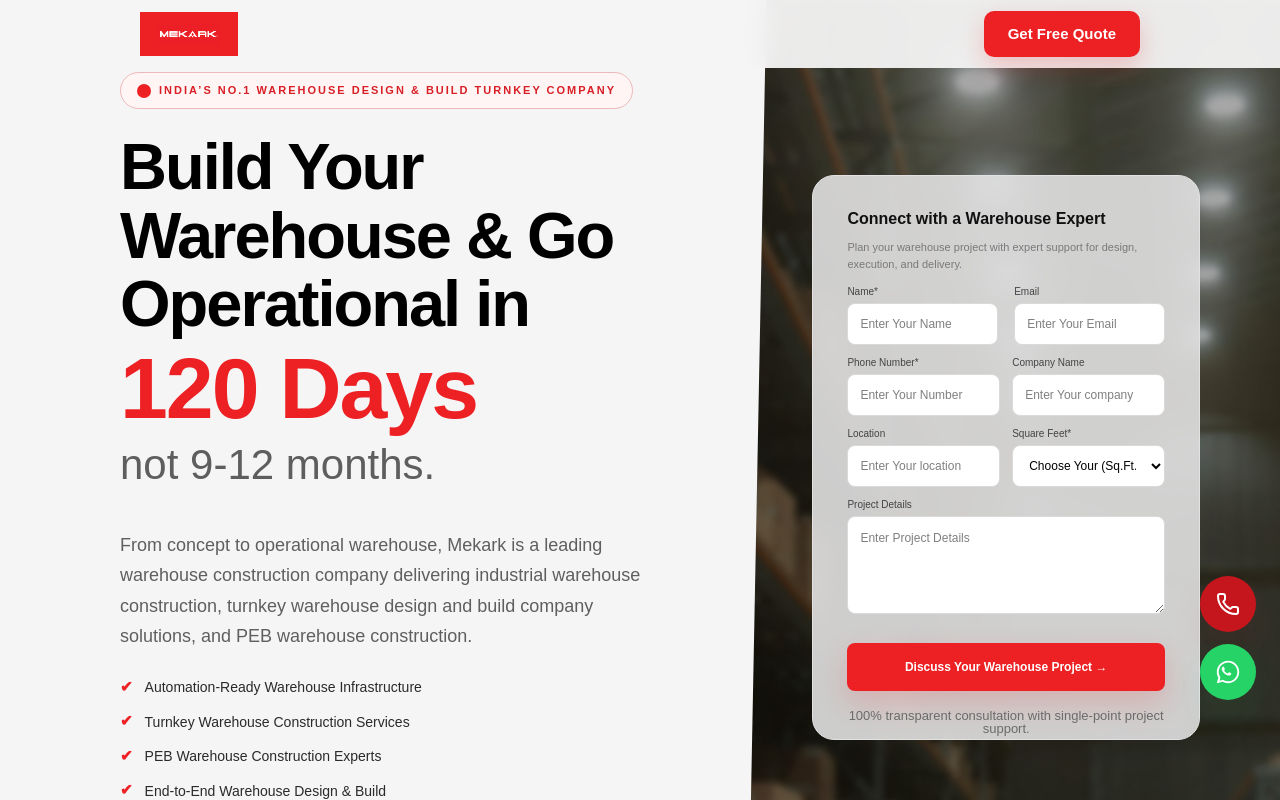
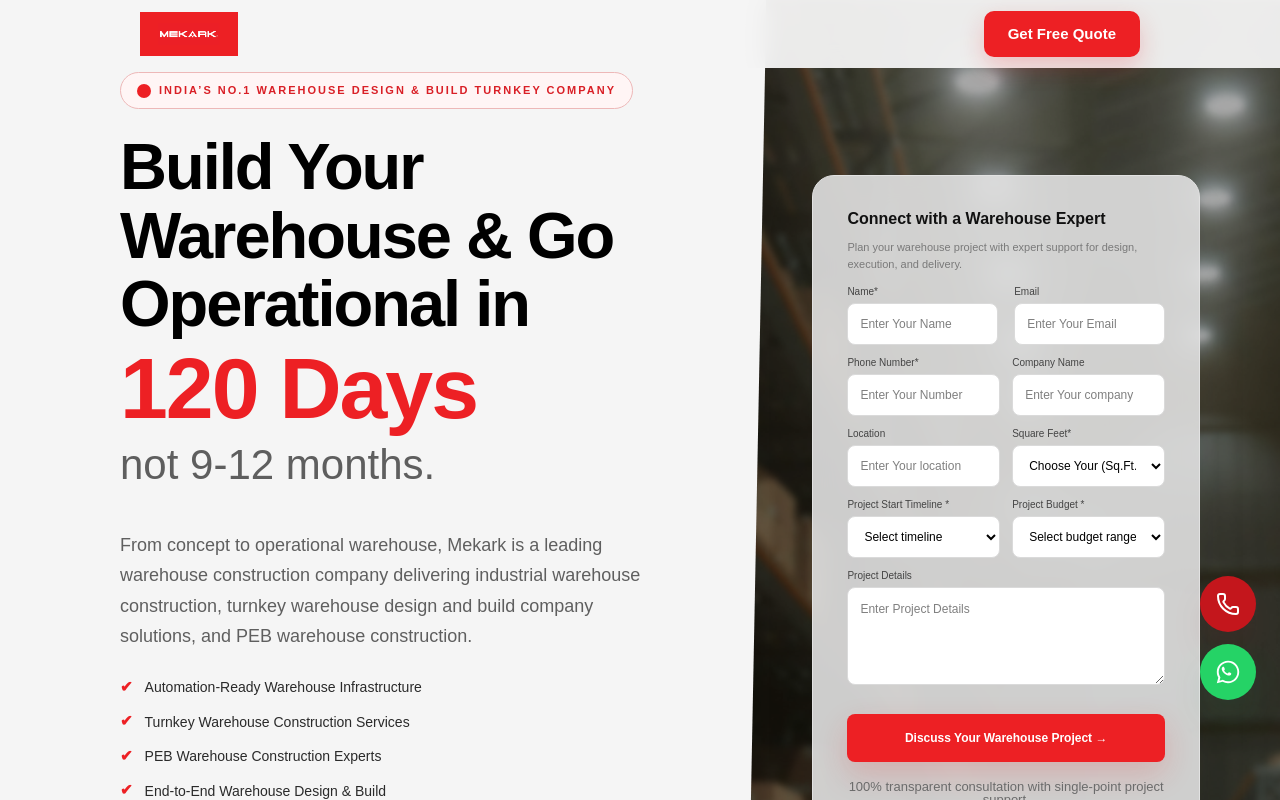
Before and after one commit to mekark/warehouse-building-manufacturer-new, a Next.js app: page / in a window 1280 px wide. Shown: the top 800 px of the page. Built offline with nearby package versions, Linux system fonts and the light colour scheme.

Commit message:
new fixes

```diff
--- a/app/layout.tsx
+++ b/app/layout.tsx
@@ -25,9 +25,9 @@
 });
 
 export const metadata: Metadata = {
-  title: "Mekark Structures Pvt. Ltd.",
+  title: "Mekark Warehouse Construction | Turnkey Industrial Warehouse Design & Build",
   description:
-    "Mekark delivers industrial construction solutions for factories, plant infrastructure, utility systems, and manufacturing facilities.",
+    "Mekark delivers turnkey warehouse construction, PEB warehouse construction, and industrial warehouse design & build solutions across India.",
   icons: {
     icon: "/Images/LogoMekark.png",
     shortcut: "/Images/LogoMekark.png",
--- a/components/BlueprintSection.tsx
+++ b/components/BlueprintSection.tsx
@@ -11,7 +11,21 @@
 ];
 
 const FORM_ENDPOINT = "/api/enquiry-form";
-const THANK_YOU_URL = "https://www.mekark.com/thank-you";
+const THANK_YOU_URL = "https://warehouse.mekark.com/thank-you";
+
+const START_TIMELINES = [
+  "Immediately",
+  "Within 1 Month",
+  "Within 3 Months",
+  "Planning for Future",
+];
+
+const BUDGETS = [
+  "Below ₹50 Lakhs",
+  "₹50 Lakhs – ₹1 Crore",
+  "₹1 Crore – ₹5 Crores",
+  "Above ₹5 Crores",
+];
 
 const EMAIL_REGEX = /^[^\s@]+@[^\s@]+\.[^\s@]+$/;
 
@@ -22,6 +36,8 @@
   companyName: string;
   location: string;
   sqft: string;
+  startTimeline: string;
+  budget: string;
   projectDetails: string;
 };
 
@@ -34,6 +50,8 @@
   companyName: "",
   location: "",
   sqft: "",
+  startTimeline: "",
+  budget: "",
   projectDetails: "",
 };
 
@@ -87,6 +105,14 @@
       errors.sqft = "This field is required.";
     }
 
+    if (!formValues.startTimeline.trim()) {
+      errors.startTimeline = "Please select a project start timeline";
+    }
+
+    if (!formValues.budget.trim()) {
+      errors.budget = "Please select a project budget";
+    }
+
     // EMAIL (Optional but validate if entered)
     if (formValues.email.trim() && !EMAIL_REGEX.test(formValues.email)) {
       errors.email = "Enter valid email.";
@@ -116,6 +142,11 @@
 
       setStatusMessage(null);
 
+      const sourceDomain =
+        typeof window !== "undefined" ? window.location.hostname : "";
+
+      const sourceName = "Warehouse Division";
+
       const response = await fetch(FORM_ENDPOINT, {
         method: "POST",
         headers: {
@@ -128,7 +159,11 @@
           company: formValues.companyName.trim(),
           location: formValues.location.trim(),
           sqf: formValues.sqft.trim(),
+          startTimeline: formValues.startTimeline.trim(),
+          budget: formValues.budget.trim(),
           message: formValues.projectDetails.trim(),
+          sourceName,
+          sourceDomain,
         }),
       });
 
@@ -687,6 +722,62 @@
               </div>
             </div>
 
+            <div className="grid grid-cols-1 gap-5 md:grid-cols-2">
+              {/* START TIMELINE */}
+              <div>
+                <label className="mb-2 block font-manrope text-[15px] font-semibold text-[#555555]">
+                  Project Start Timeline *
+                </label>
+
+                <select
+                  name="startTimeline"
+                  value={formValues.startTimeline}
+                  onChange={handleInputChange}
+                  className={inputClass(formErrors.startTimeline)}
+                >
+                  <option value="">Select timeline</option>
+                  {START_TIMELINES.map((timeline) => (
+                    <option key={timeline} value={timeline}>
+                      {timeline}
+                    </option>
+                  ))}
+                </select>
+
+                {formErrors.startTimeline && (
+                  <p className="mt-2 text-[13px] text-[#C4161C]">
+                    {formErrors.startTimeline}
+                  </p>
+                )}
+              </div>
+
+              {/* BUDGET */}
+              <div>
+                <label className="mb-2 block font-manrope text-[15px] font-semibold text-[#555555]">
+                  Project Budget *
+                </label>
+
+                <select
+                  name="budget"
+                  value={formValues.budget}
+                  onChange={handleInputChange}
+                  className={inputClass(formErrors.budget)}
+                >
+                  <option value="">Select budget range</option>
+                  {BUDGETS.map((budget) => (
+                    <option key={budget} value={budget}>
+                      {budget}
+                    </option>
+                  ))}
+                </select>
+
+                {formErrors.budget && (
+                  <p className="mt-2 text-[13px] text-[#C4161C]">
+                    {formErrors.budget}
+                  </p>
+                )}
+              </div>
+            </div>
+
             {/* PROJECT DETAILS */}
             <div>
               <label className="mb-2 block font-manrope text-[15px] font-semibold text-[#555555]">
--- a/components/HeroSection.tsx
+++ b/components/HeroSection.tsx
@@ -25,6 +25,20 @@
 ];
 const FORM_ENDPOINT = "/api/enquiry-form";
 
+const START_TIMELINES = [
+  "Immediately",
+  "Within 1 Month",
+  "Within 3 Months",
+  "Planning for Future",
+];
+
+const BUDGETS = [
+  "Below ₹50 Lakhs",
+  "₹50 Lakhs – ₹1 Crore",
+  "₹1 Crore – ₹5 Crores",
+  "Above ₹5 Crores",
+];
+
 const THANK_YOU_URL = "https://warehouse.mekark.com/thank-you";
 const EMAIL_REGEX = /^[^\s@]+@[^\s@]+\.[^\s@]+$/;
 
@@ -35,6 +49,8 @@
   companyName: string;
   location: string;
   sqft: string;
+  startTimeline: string;
+  budget: string;
   projectDetails: string;
 };
 
@@ -47,6 +63,8 @@
   companyName: "",
   location: "",
   sqft: "",
+  startTimeline: "",
+  budget: "",
   projectDetails: "",
 };
 
@@ -105,6 +123,14 @@
       errors.sqft = "This field is required.";
     }
 
+    if (!formValues.startTimeline.trim()) {
+      errors.startTimeline = "Please select a project start timeline";
+    }
+
+    if (!formValues.budget.trim()) {
+      errors.budget = "Please select a project budget";
+    }
+
     // EMAIL (Optional but validate if entered)
     if (formValues.email.trim() && !EMAIL_REGEX.test(formValues.email)) {
       errors.email = "Enter valid email.";
@@ -136,11 +162,7 @@
       const sourceDomain =
         typeof window !== "undefined" ? window.location.hostname : "";
 
-      let sourceName = "Main Website";
-
-      if (sourceDomain.includes("warehouse")) {
-        sourceName = "Warehouse Division";
-      }
+      const sourceName = "Warehouse Division";
 
       const response = await fetch(FORM_ENDPOINT, {
         method: "POST",
@@ -154,6 +176,8 @@
           company: formValues.companyName.trim(),
           location: formValues.location.trim(),
           sqf: formValues.sqft.trim(),
+          startTimeline: formValues.startTimeline.trim(),
+          budget: formValues.budget.trim(),
           message: formValues.projectDetails.trim(),
           sourceName,
           sourceDomain,
@@ -296,7 +320,7 @@
             grid-cols-1
 
 lg:grid-cols-[58%_42%]
-lg:min-h-[750px]
+lg:min-h-[850px]
           "
         >
           {/* RIGHT IMAGE */}
@@ -918,6 +942,60 @@
                       )}
                     </div>
 
+                    {/* START TIMELINE */}
+                    <div>
+                      <label className="mb-1 block text-[10px] font-medium text-[#444]">
+                        Project Start Timeline *
+                      </label>
+
+                      <select
+                        name="startTimeline"
+                        value={formValues.startTimeline}
+                        onChange={handleInputChange}
+                        className={inputClass(formErrors.startTimeline)}
+                      >
+                        <option value="">Select timeline</option>
+                        {START_TIMELINES.map((timeline) => (
+                          <option key={timeline} value={timeline}>
+                            {timeline}
+                          </option>
+                        ))}
+                      </select>
+
+                      {formErrors.startTimeline && (
+                        <p className="mt-1 text-[11px] text-[#C4161C]">
+                          {formErrors.startTimeline}
+                        </p>
+                      )}
+                    </div>
+
+                    {/* BUDGET */}
+                    <div>
+                      <label className="mb-1 block text-[10px] font-medium text-[#444]">
+                        Project Budget *
+                      </label>
+
+                      <select
+                        name="budget"
+                        value={formValues.budget}
+                        onChange={handleInputChange}
+                        className={inputClass(formErrors.budget)}
+                      >
+                        <option value="">Select budget range</option>
+                        {BUDGETS.map((budget) => (
+                          <option key={budget} value={budget}>
+                            {budget}
+                          </option>
+                        ))}
+                      </select>
+
+                      {formErrors.budget && (
+                        <p className="mt-1 text-[11px] text-[#C4161C]">
+                          {formErrors.budget}
+                        </p>
+                      )}
+                    </div>
+
                     {/* PROJECT DETAILS */}
                     <div>
                       <label className="mb-1 block text-[10px] font-medium text-[#444]">
@@ -1245,7 +1323,7 @@
     items-start
     justify-center
 
-    min-h-[750px]
+    min-h-[850px]
 
     lg:pt-[175px]
 
@@ -1281,7 +1359,7 @@
                 w-full
 
 lg:w-[500px]
-lg:h-[565px]
+lg:min-h-[680px]
 
                 rounded-[22px]
 
@@ -1465,6 +1543,62 @@
                     {formErrors.sqft && (
                       <p className="mt-1 text-[11px] text-[#C4161C]">
                         {formErrors.sqft}
+                      </p>
+                    )}
+                  </div>
+                </div>
+
+                <div className="grid grid-cols-1 gap-3 md:grid-cols-2">
+                  {/* START TIMELINE */}
+                  <div>
+                    <label className="mb-1 block text-[10px] font-medium text-[#444]">
+                      Project Start Timeline *
+                    </label>
+
+                    <select
+                      name="startTimeline"
+                      value={formValues.startTimeline}
+                      onChange={handleInputChange}
+                      className={inputClass(formErrors.startTimeline)}
+                    >
+                      <option value="">Select timeline</option>
+                      {START_TIMELINES.map((timeline) => (
+                        <option key={timeline} value={timeline}>
+                          {timeline}
+                        </option>
+                      ))}
+                    </select>
+
+                    {formErrors.startTimeline && (
+                      <p className="mt-1 text-[11px] text-[#C4161C]">
+                        {formErrors.startTimeline}
+                      </p>
+                    )}
+                  </div>
+
+                  {/* BUDGET */}
+                  <div>
+                    <label className="mb-1 block text-[10px] font-medium text-[#444]">
+                      Project Budget *
+                    </label>
+
+                    <select
+                      name="budget"
+                      value={formValues.budget}
+                      onChange={handleInputChange}
+                      className={inputClass(formErrors.budget)}
+                    >
+                      <option value="">Select budget range</option>
+                      {BUDGETS.map((budget) => (
+                        <option key={budget} value={budget}>
+                          {budget}
+                        </option>
+                      ))}
+                    </select>
+
+                    {formErrors.budget && (
+                      <p className="mt-1 text-[11px] text-[#C4161C]">
+                        {formErrors.budget}
                       </p>
                     )}
                   </div>
```
